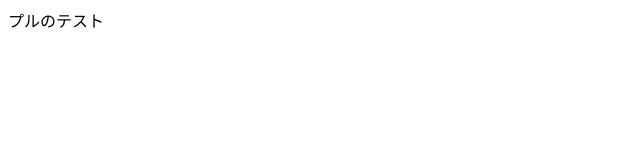
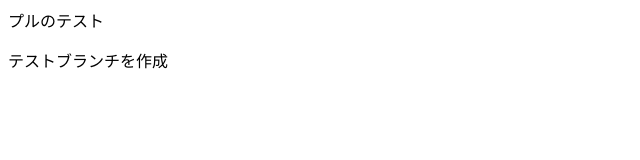
Before and after one commit to S-Nakamura3912/test2, a plain HTML site: page index.html in a window 1280 px wide. Shown: the whole page, without its empty margins (0-640 px from the left). Drawn offline with Linux system fonts and the light colour scheme.

Commit message:
あいうえお

```diff
--- a/index.html
+++ b/index.html
@@ -1 +1,2 @@
 <p>プルのテスト</p>
+<p>テストブランチを作成</p>
```
